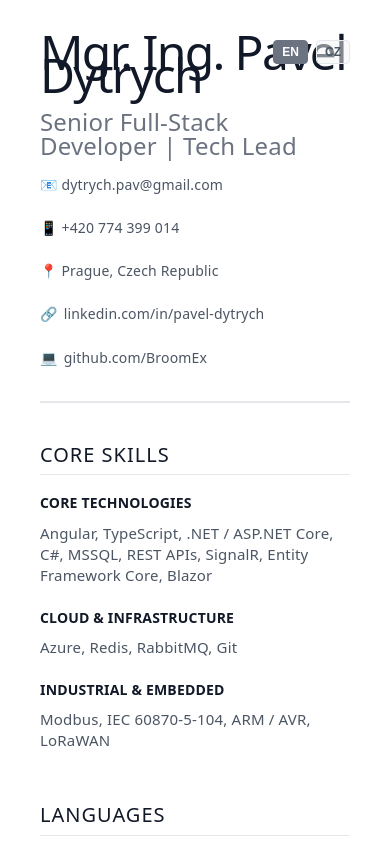
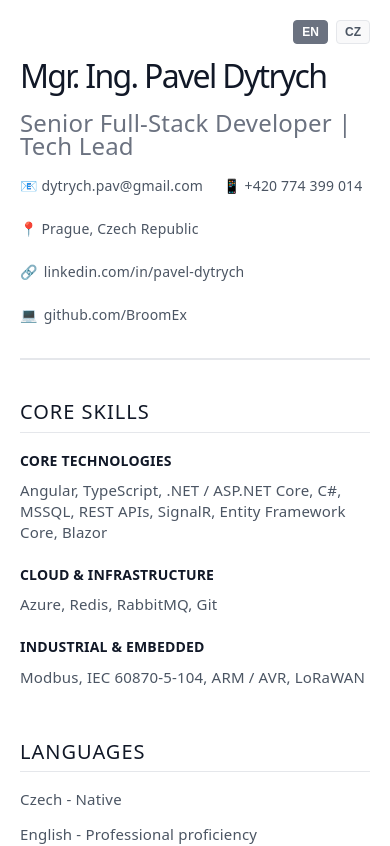
Before and after one commit to BroomEx/CV, an Angular app: page / in a window 390 px wide. Shown: the top 846 px of the page. Built offline with nearby package versions, Linux system fonts and the light colour scheme.

Commit message:
update responsive styles for CV layout and header

```diff
--- a/src/app/app.css
+++ b/src/app/app.css
@@ -87,9 +87,30 @@
 }
 
 @media (max-width: 800px) {
+  .cv-container {
+    padding: 20px;
+  }
+
+  .lang-switcher {
+    position: relative;
+    top: 0;
+    right: 0;
+    justify-content: flex-end;
+    margin-bottom: 20px;
+  }
+
+  .cv-header h1 {
+    font-size: 32px;
+  }
+
   .cv-content {
     grid-template-columns: 1fr;
     gap: 40px;
+  }
+
+  .experience-header {
+    flex-direction: column;
+    gap: 4px;
   }
 }
 
```
